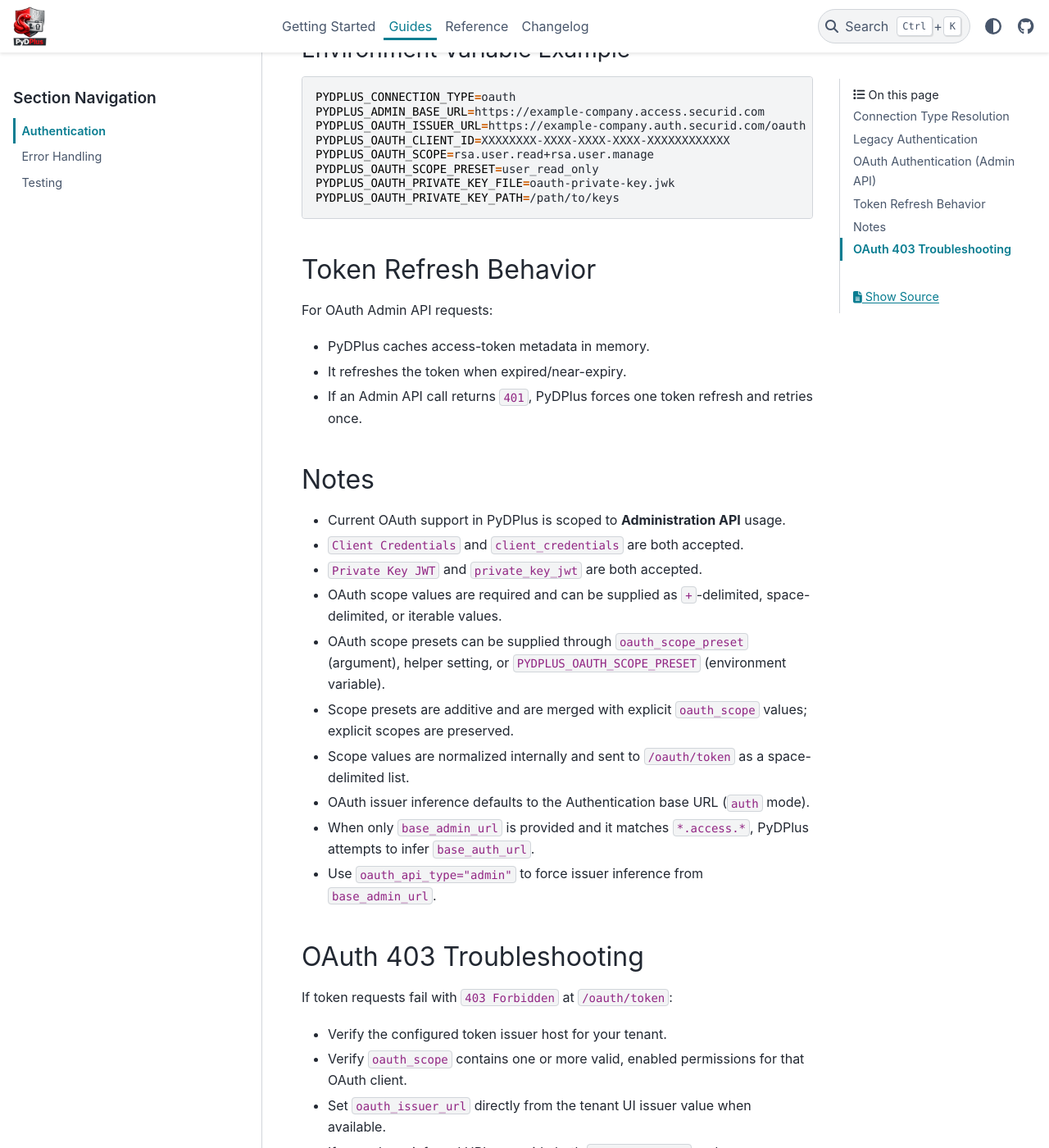
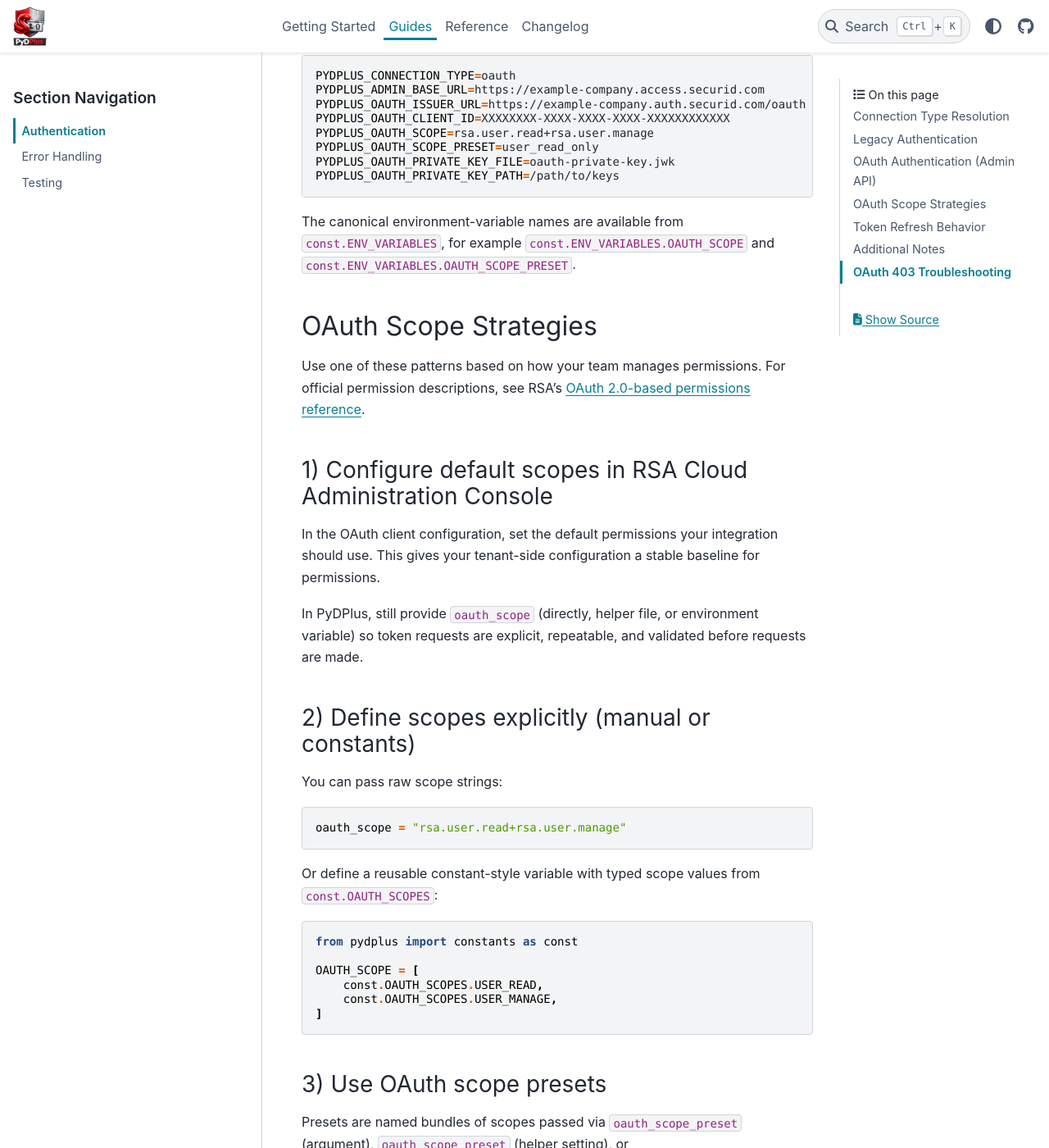
Before and after one commit to jeffshurtliff/pydplus, a Sphinx documentation site: the page built from docs/guides/authentication.md, in a window 1280 px wide and 1400 px high, scrolled down 2676 px. Shown: the whole window at 82% size. Built offline with Sphinx 7.4.7 and the PyData theme 0.15.4, drawn with Linux system fonts in a browser that asks for light colours; some of the changed text lies outside the part shown.

````diff
--- a/docs/guides/authentication.md
+++ b/docs/guides/authentication.md
@@ -46,12 +44,12 @@ OAuth (Private Key JWT) requires:
 - `oauth_client_id`
 - `oauth_private_key` (path to `.jwk`) or `oauth_private_key_jwk` (inline JWK)
 - `issuer_url` (`oauth_issuer_url` argument, `connection_info["oauth"]["issuer_url"]`, or inferred from base URLs)
-- `oauth_scope` (required; plus-delimited, space-delimited, or iterable scope values)
+- `oauth_scope` (required; `+`-delimited, space-delimited, comma-delimited, or iterable values)
 - Optional: `oauth_api_type` (`auth` by default, `admin` supported)
 
 Token endpoint defaults to: `{issuer_url}/token`
 
-When requesting tokens, PyDPlus sends scopes to `/oauth/token` as a space-delimited list and sets
+When requesting tokens, PyDPlus sends scopes to `/oauth/token` as a space-delimited value and sets
 `Content-Type: application/x-www-form-urlencoded; charset=UTF-8`.
 
 ### Argument-Based Example
@@ -122,24 +120,89 @@ PYDPLUS_OAUTH_PRIVATE_KEY_FILE=oauth-private-key.jwk
 PYDPLUS_OAUTH_PRIVATE_KEY_PATH=/path/to/keys
 ```
 
+The canonical environment-variable names are available from `const.ENV_VARIABLES`, for example
+`const.ENV_VARIABLES.OAUTH_SCOPE` and `const.ENV_VARIABLES.OAUTH_SCOPE_PRESET`.
+
+## OAuth Scope Strategies
+
+Use one of these patterns based on how your team manages permissions.
+For official permission descriptions, see RSA's
+[OAuth 2.0-based permissions reference](https://community.rsa.com/s/article/OAuth-2-0-Based-Permissions-for-the-Cloud-Administration-APIs-27c2ca90).
+
+### 1) Configure default scopes in RSA Cloud Administration Console
+
+In the OAuth client configuration, set the default permissions your integration should use.
+This gives your tenant-side configuration a stable baseline for permissions.
+
+In PyDPlus, still provide `oauth_scope` (directly, helper file, or environment variable) so token requests are explicit,
+repeatable, and validated before requests are made.
+
+### 2) Define scopes explicitly (manual or constants)
+
+You can pass raw scope strings:
+
+```python
+oauth_scope = "rsa.user.read+rsa.user.manage"
+```
+
+Or define a reusable constant-style variable with typed scope values from `const.OAUTH_SCOPES`:
+
+```python
+from pydplus import constants as const
+
+OAUTH_SCOPE = [
+    const.OAUTH_SCOPES.USER_READ,
+    const.OAUTH_SCOPES.USER_MANAGE,
+]
+```
+
+### 3) Use OAuth scope presets
+
+Presets are named bundles of scopes passed via `oauth_scope_preset` (argument), `oauth_scope_preset` (helper setting),
+or `PYDPLUS_OAUTH_SCOPE_PRESET` (environment variable).
+
+Supported preset names:
+
+- `all`, `admin`, `auth`
+- `agent`, `audit`, `authenticator`, `fido`, `group`, `report`, `user`
+- `all_read_only`, `agent_read_only`, `authenticator_read_only`, `fido_read_only`
+- `group_read_only`, `report_read_only`, `user_read_only`
+
+Preset behavior:
+
+- Presets are additive and merge with explicit `oauth_scope` values.
+- Duplicate scopes are removed.
+- Invalid preset names are ignored (with warning logs).
+- Final scope values are normalized internally and submitted to `/oauth/token` as space-delimited values.
+
+Example:
+
+```python
+from pydplus import PyDPlus, constants as const
+
+pydp = PyDPlus(
+    connection_type="oauth",
+    base_admin_url="https://example-company.access.securid.com",
+    oauth_client_id="XXXXXXXX-XXXX-XXXX-XXXX-XXXXXXXXXXXX",
+    oauth_private_key="/path/to/oauth-private-key.jwk",
+    oauth_scope=const.OAUTH_SCOPES.USER_MANAGE,
+    oauth_scope_preset=("user_read_only", "group_read_only"),
+)
+```
+
 ## Token Refresh Behavior
 
 For OAuth Admin API requests:
 
 - PyDPlus caches access-token metadata in memory.
-- It refreshes the token when expired/near-expiry.
+- It refreshes the token when expired or near-expiry.
 - If an Admin API call returns `401`, PyDPlus forces one token refresh and retries once.
 
-## Notes
+## Additional Notes
 
 - Current OAuth support in PyDPlus is scoped to **Administration API** usage.
 - `Client Credentials` and `client_credentials` are both accepted.
 - `Private Key JWT` and `private_key_jwt` are both accepted.
-- OAuth scope values are required and can be supplied as `+`-delimited, space-delimited, or iterable values.
-- OAuth scope presets can be supplied through `oauth_scope_preset` (argument), helper setting, or
-  `PYDPLUS_OAUTH_SCOPE_PRESET` (environment variable).
-- Scope presets are additive and are merged with explicit `oauth_scope` values; explicit scopes are preserved.
-- Scope values are normalized internally and sent to `/oauth/token` as a space-delimited list.
 - OAuth issuer inference defaults to the Authentication base URL (`auth` mode).
 - When only `base_admin_url` is provided and it matches `*.access.*`, PyDPlus attempts to infer `base_auth_url`.
 - Use `oauth_api_type="admin"` to force issuer inference from `base_admin_url`.
````
Also changed, not shown: other parts of docs/guides/authentication.md (+2 -4 lines), README.md (+80 -20 lines), docs/getting-started/installation.md (+1 -1 lines), docs/getting-started/overview.md (+1 -1 lines), docs/getting-started/quickstart.md (+16 -6 lines).
